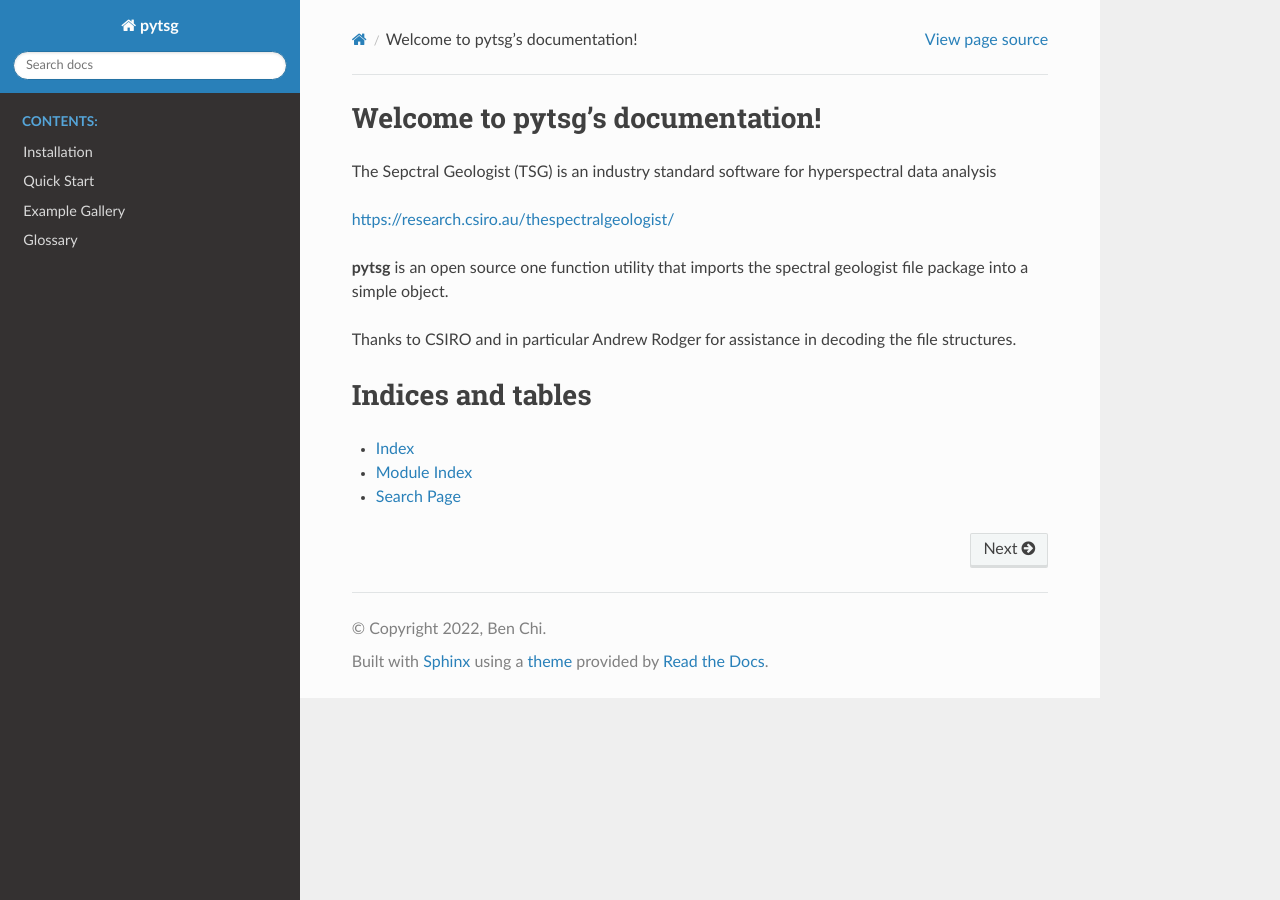
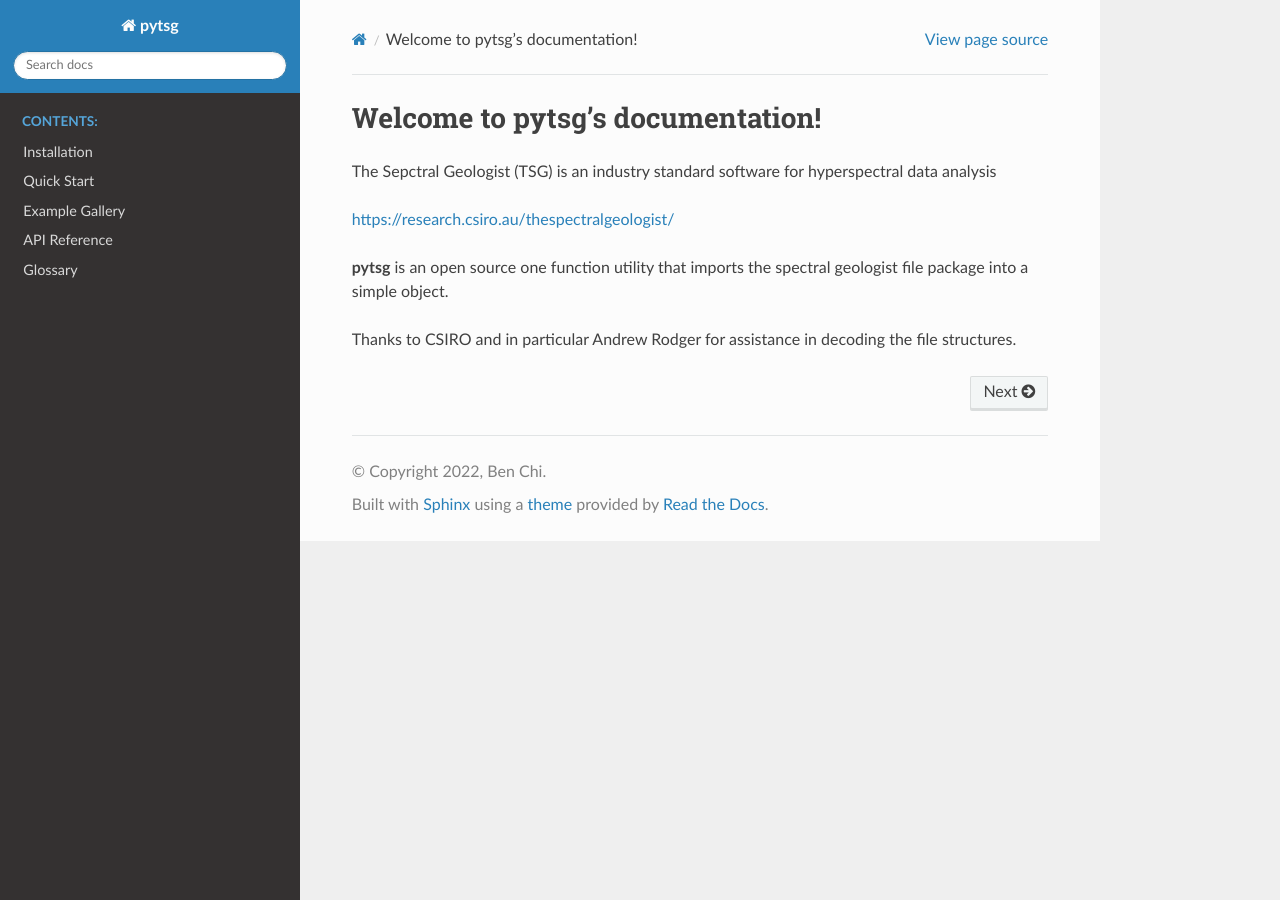
Before and after one commit to FractalGeoAnalytics/pytsg, a Sphinx documentation site: the page built from doc/source/index.rst, in a window 1280 px wide. Built offline with Sphinx 7.4.7 and the Read the Docs theme 2.0.0, drawn with Linux system fonts in a browser that asks for light colours.

```diff
--- a/doc/source/conf.py
+++ b/doc/source/conf.py
@@ -2,6 +2,18 @@
 #
 # For the full list of built-in configuration values, see the documentation:
 # https://www.sphinx-doc.org/en/master/usage/configuration.html
+
+
+# -- Path setup --------------------------------------------------------------
+
+# If extensions (or modules to document with autodoc) are in another directory,
+# add these directories to sys.path here. If the directory is relative to the
+# documentation root, use os.path.abspath to make it absolute, like shown here.
+
+import os
+import sys
+
+sys.path.insert(0, os.path.abspath('../src/pytsg'))
 
 # -- Project information -----------------------------------------------------
 # https://www.sphinx-doc.org/en/master/usage/configuration.html#project-information
@@ -14,6 +26,8 @@ author = 'Ben Chi'
 # https://www.sphinx-doc.org/en/master/usage/configuration.html#general-configuration
 
 extensions = ['sphinx.ext.autodoc', 'sphinx.ext.autosummary',  # to document the api
+              'sphinx.ext.viewcode',            # to add view code links
+              'sphinx.ext.coverage',
               'sphinx.ext.napoleon',            # for parsing numpy/google docstrings
               'sphinx_gallery.gen_gallery',     # to generate a gallery of examples
               'sphinx_autodoc_typehints',
--- a/doc/source/index.rst
+++ b/doc/source/index.rst
@@ -13,7 +13,6 @@ https://research.csiro.au/thespectralgeologist/
 **pytsg** is an open source one function utility that imports the spectral geologist file package into a simple object.
 
 
-
 Thanks to CSIRO and in particular Andrew Rodger for assistance in decoding the file structures.
 
 .. toctree::
@@ -24,13 +23,5 @@ Thanks to CSIRO and in particular Andrew Rodger for assistance in decoding the f
    installation/installation
    quick-start/quick-start
    auto_examples/index
+   api/modules
    glossary/glossary
-
-
-
-Indices and tables
-==================
-
-* :ref:`genindex`
-* :ref:`modindex`
-* :ref:`search`
```
Also changed, not shown: doc/source/api/modules.rst (added, +9 -0 lines).
